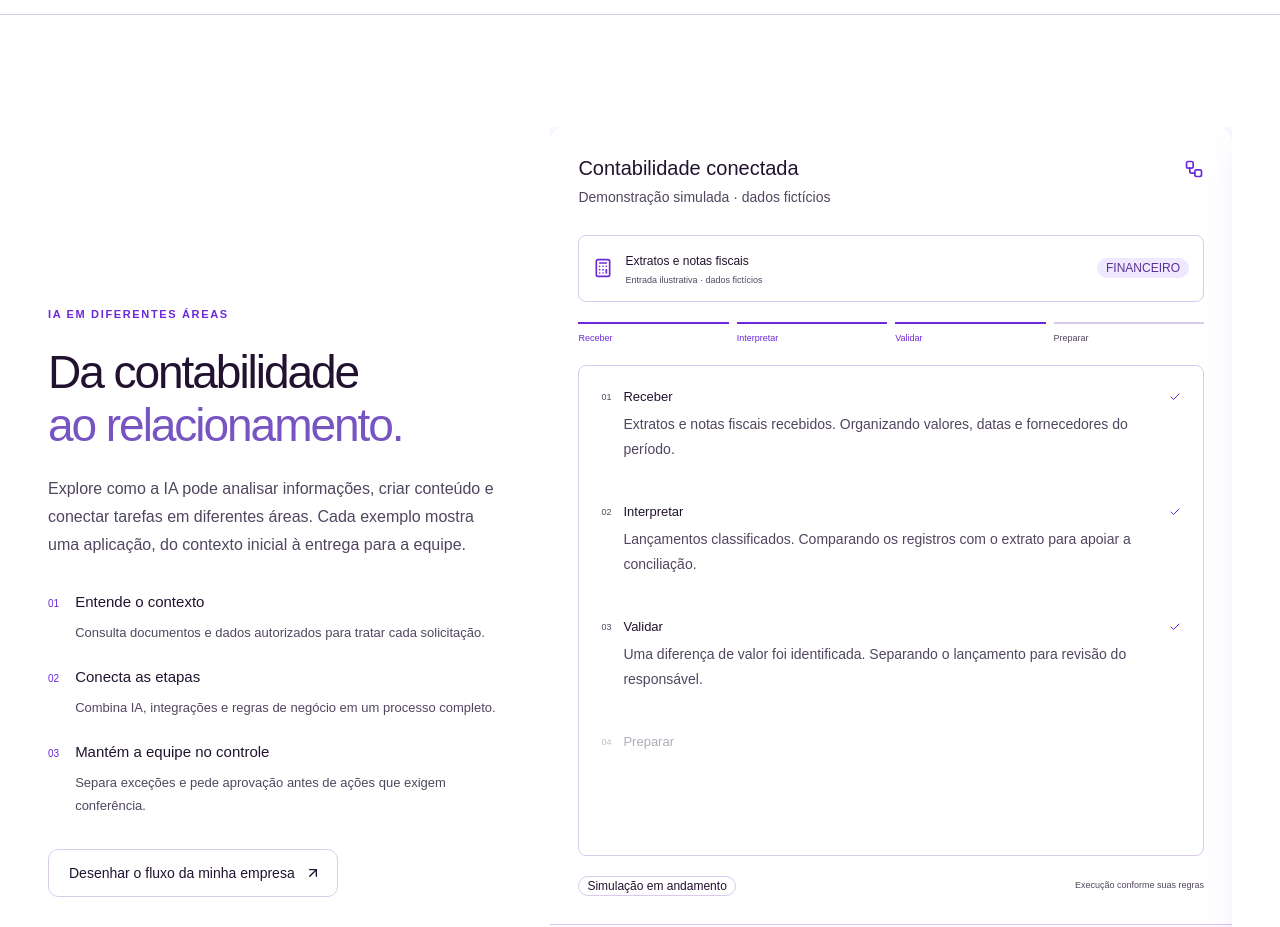
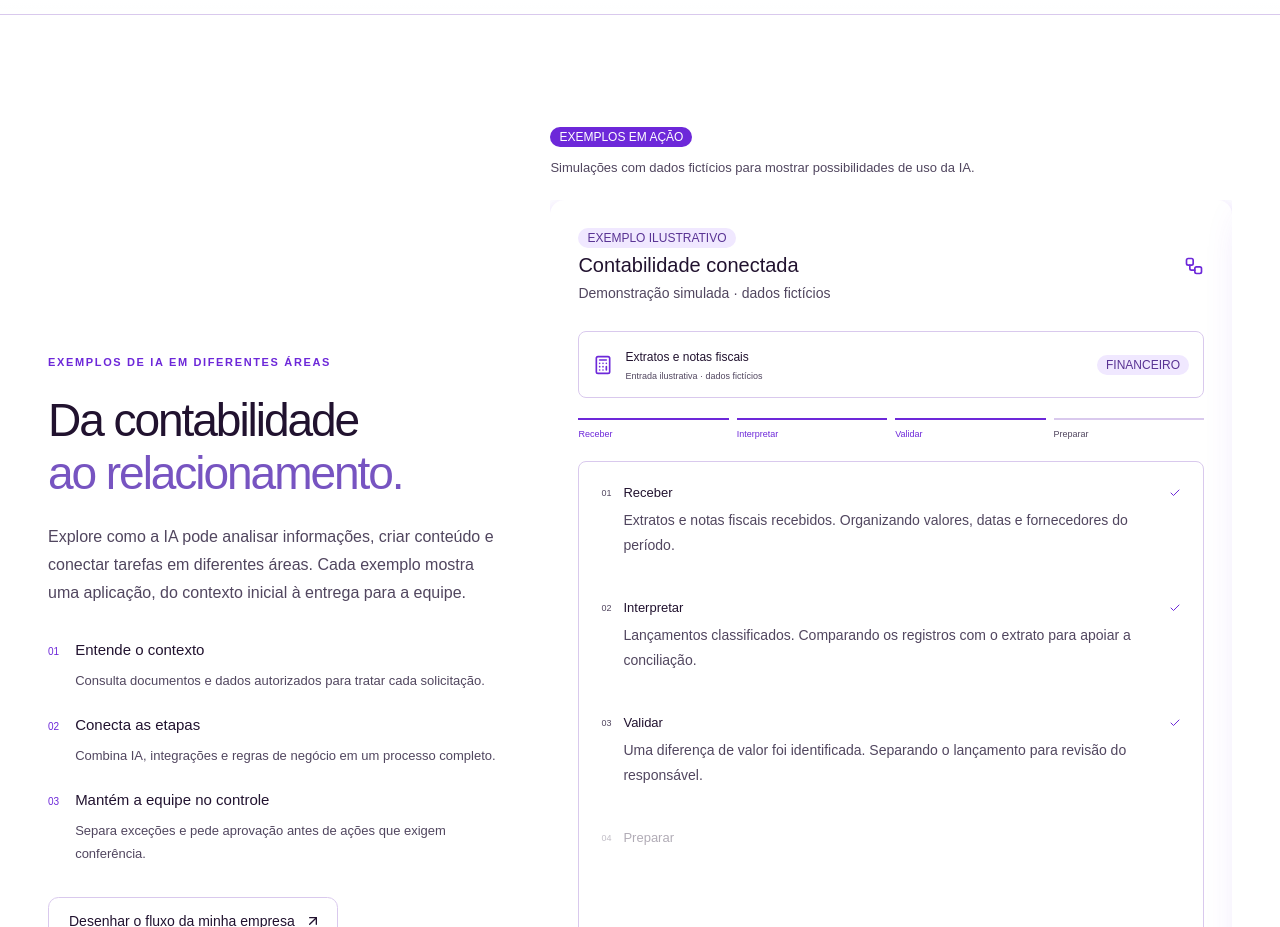
Before and after one commit to BrayanDevZN/Nexo, a React (Vite) app: page / in a window 1280 px wide. Shown: the part 3700-4627 px from the top of the page. Built offline with nearby package versions, Linux system fonts and the light colour scheme.

Commit message:
Highlight streaming demonstrations as illustrative examples

```diff
--- a/src/components/StreamingDemo.tsx
+++ b/src/components/StreamingDemo.tsx
@@ -159,6 +159,9 @@ function StreamSimulation({
   return (
     <Card className="stream-console [--card-spacing:--spacing(6)]">
       <CardHeader>
+        <div className="flex items-center gap-2">
+          <Badge variant="secondary">EXEMPLO ILUSTRATIVO</Badge>
+        </div>
         <div className="stream-console-heading">
           <CardTitle>
             <h3>{scenario.title}</h3>
@@ -263,7 +266,7 @@ export function StreamingDemo() {
       data-motion={active ? "running" : "paused"}
     >
       <div className="streaming-copy">
-        <p className="eyebrow">IA EM DIFERENTES ÁREAS</p>
+        <p className="eyebrow">EXEMPLOS DE IA EM DIFERENTES ÁREAS</p>
         <h2 id="stream-title">
           Da contabilidade
           <br />
@@ -314,6 +317,13 @@ export function StreamingDemo() {
         </Button>
       </div>
       <div className="stream-gallery">
+        <div className="stream-example-notice">
+          <Badge>EXEMPLOS EM AÇÃO</Badge>
+          <p>
+            Simulações com dados fictícios para mostrar possibilidades de uso da
+            IA.
+          </p>
+        </div>
         <Carousel
           opts={{ align: "start", loop: true, duration: reduced ? 0 : 25 }}
           setApi={setApi}
--- a/src/styles/globals.css
+++ b/src/styles/globals.css
@@ -1918,3 +1918,16 @@ main,
     font-size: 10px;
   }
 }
+
+.stream-example-notice {
+  display: flex;
+  flex-direction: column;
+  align-items: flex-start;
+  gap: 10px;
+  margin-bottom: 20px;
+}
+.stream-example-notice p {
+  color: var(--muted-foreground);
+  font-size: 13px;
+  line-height: 1.7;
+}
```
